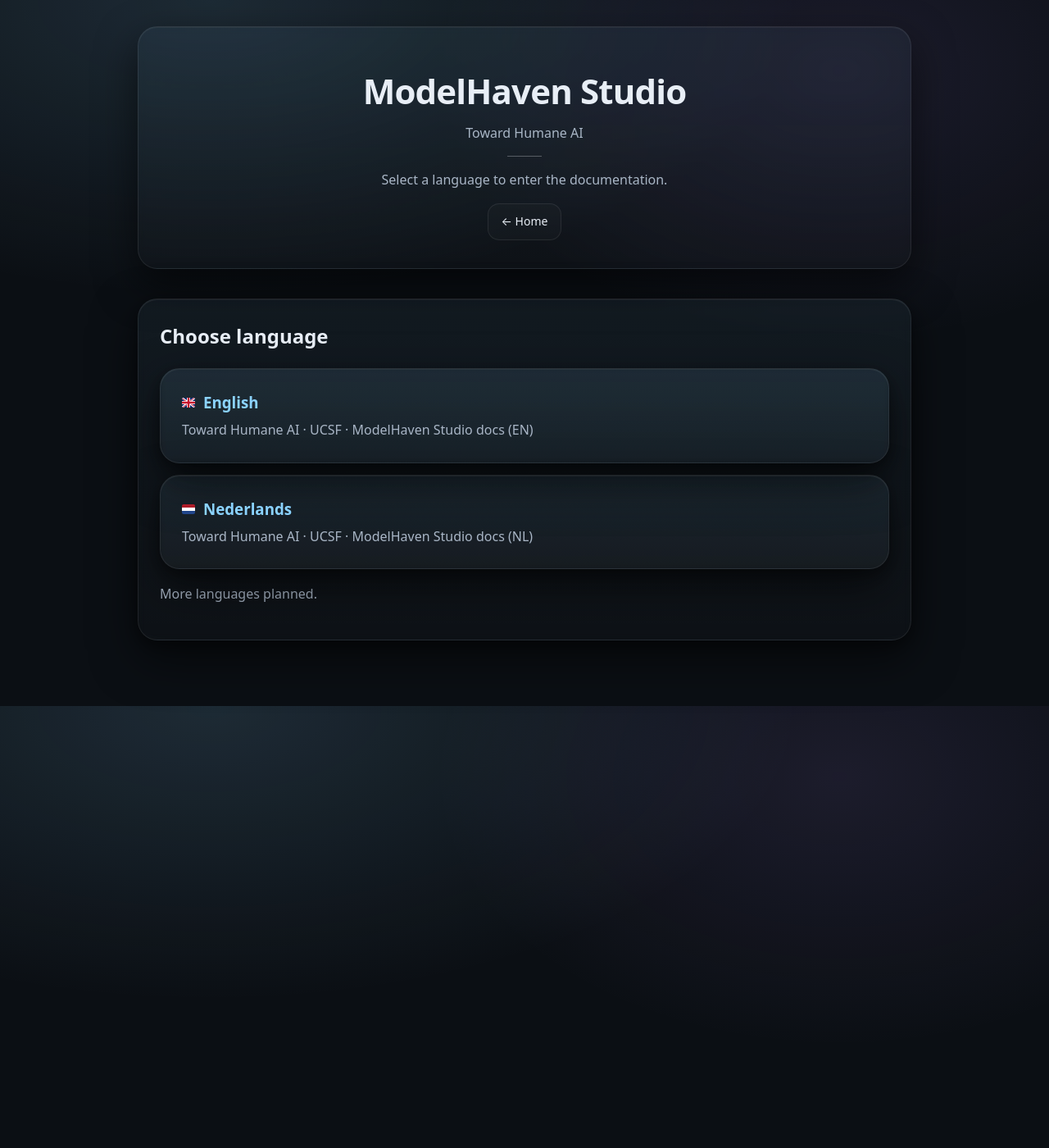
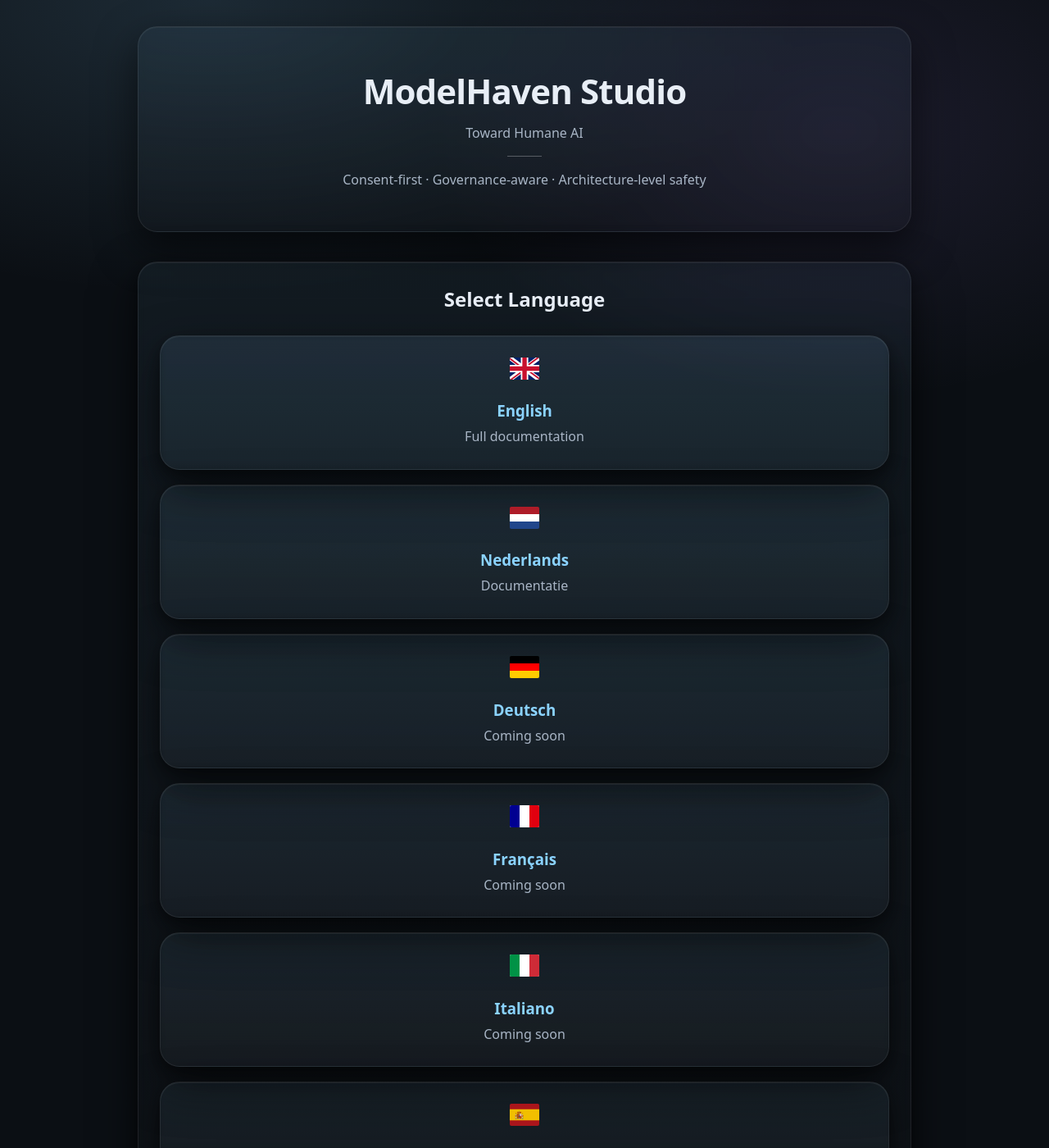
Before and after one commit to MartijnBruzzese/ModelHaven-Studio, a Jekyll site: the page built from index.html, in a window 1280 px wide and 1400 px high. Shown: the whole window at 82% size. Built offline with Jekyll 4.4.1, drawn with Linux system fonts in a browser that asks for light colours.

Commit message:
Update index.html

```diff
--- a/index.html
+++ b/index.html
@@ -1,6 +1,6 @@
 ---
 layout: default
-title: ModelHaven Studio — Language Selection
+title: ModelHaven Studio — Toward Humane AI
 ---
 
 <header class="hero">
@@ -8,46 +8,68 @@
   <p class="subtitle">Toward Humane AI</p>
   <div class="hero-divider"></div>
   <p class="muted">
-    Select a language to enter the documentation.
+    Consent-first · Governance-aware · Architecture-level safety
   </p>
-
-  <div class="cta" style="margin-top:14px;">
-    <a class="btn outline" href="https://martijnbruzzese.github.io/Workspace/">← Home</a>
-  </div>
 </header>
 
 <div class="grid">
 
-  <section class="card" style="grid-column:1/-1;">
-    <h2 style="margin-top:0;">Choose language</h2>
+  <!-- Language Selection Card -->
+  <section class="card" style="grid-column:1/-1; text-align:center;">
 
-    <div style="display:grid; gap:14px; margin-top:14px;">
+    <h2 style="margin-top:0;">Select Language</h2>
 
-      <a class="card" href="en/index.html" style="text-decoration:none;">
-        <h3 style="margin:0; display:flex; align-items:center; gap:10px;">
-          <img src="assets/flags/gb.svg" class="flag-icon" alt="">
-          English
-        </h3>
-        <p class="muted" style="margin:6px 0 0;">
-          Toward Humane AI · UCSF · ModelHaven Studio docs (EN)
-        </p>
+    <div style="
+      display:grid;
+      grid-template-columns:repeat(auto-fit, minmax(180px,1fr));
+      gap:18px;
+      margin-top:24px;
+    ">
+
+      <!-- EN -->
+      <a href="en/index.html" class="card" style="text-decoration:none; text-align:center;">
+        <img src="assets/flags/gb.svg" class="flag-icon" style="width:36px; height:auto; margin-bottom:10px;" alt="">
+        <h3 style="margin:6px 0 4px;">English</h3>
+        <p class="muted" style="margin:0;">Full documentation</p>
       </a>
 
-      <a class="card" href="nl/index.html" style="text-decoration:none;">
-        <h3 style="margin:0; display:flex; align-items:center; gap:10px;">
-          <img src="assets/flags/nl.svg" class="flag-icon" alt="">
-          Nederlands
-        </h3>
-        <p class="muted" style="margin:6px 0 0;">
-          Toward Humane AI · UCSF · ModelHaven Studio docs (NL)
-        </p>
+      <!-- NL -->
+      <a href="nl/index.html" class="card" style="text-decoration:none; text-align:center;">
+        <img src="assets/flags/nl.svg" class="flag-icon" style="width:36px; height:auto; margin-bottom:10px;" alt="">
+        <h3 style="margin:6px 0 4px;">Nederlands</h3>
+        <p class="muted" style="margin:0;">Documentatie</p>
+      </a>
+
+      <!-- DE (planned) -->
+      <a href="#" class="card planned-lang" data-lang="de" style="text-decoration:none; text-align:center;">
+        <img src="assets/flags/de.svg" class="flag-icon" style="width:36px; height:auto; margin-bottom:10px;" alt="">
+        <h3 style="margin:6px 0 4px;">Deutsch</h3>
+        <p class="muted" style="margin:0;">Coming soon</p>
+      </a>
+
+      <!-- FR (planned) -->
+      <a href="#" class="card planned-lang" data-lang="fr" style="text-decoration:none; text-align:center;">
+        <img src="assets/flags/fr.svg" class="flag-icon" style="width:36px; height:auto; margin-bottom:10px;" alt="">
+        <h3 style="margin:6px 0 4px;">Français</h3>
+        <p class="muted" style="margin:0;">Coming soon</p>
+      </a>
+
+      <!-- IT (planned) -->
+      <a href="#" class="card planned-lang" data-lang="it" style="text-decoration:none; text-align:center;">
+        <img src="assets/flags/it.svg" class="flag-icon" style="width:36px; height:auto; margin-bottom:10px;" alt="">
+        <h3 style="margin:6px 0 4px;">Italiano</h3>
+        <p class="muted" style="margin:0;">Coming soon</p>
+      </a>
+
+      <!-- ES (planned) -->
+      <a href="#" class="card planned-lang" data-lang="es" style="text-decoration:none; text-align:center;">
+        <img src="assets/flags/es.svg" class="flag-icon" style="width:36px; height:auto; margin-bottom:10px;" alt="">
+        <h3 style="margin:6px 0 4px;">Español</h3>
+        <p class="muted" style="margin:0;">Coming soon</p>
       </a>
 
     </div>
 
-    <p class="muted" style="margin-top:18px;">
-      More languages planned.
-    </p>
   </section>
 
 </div>
```
